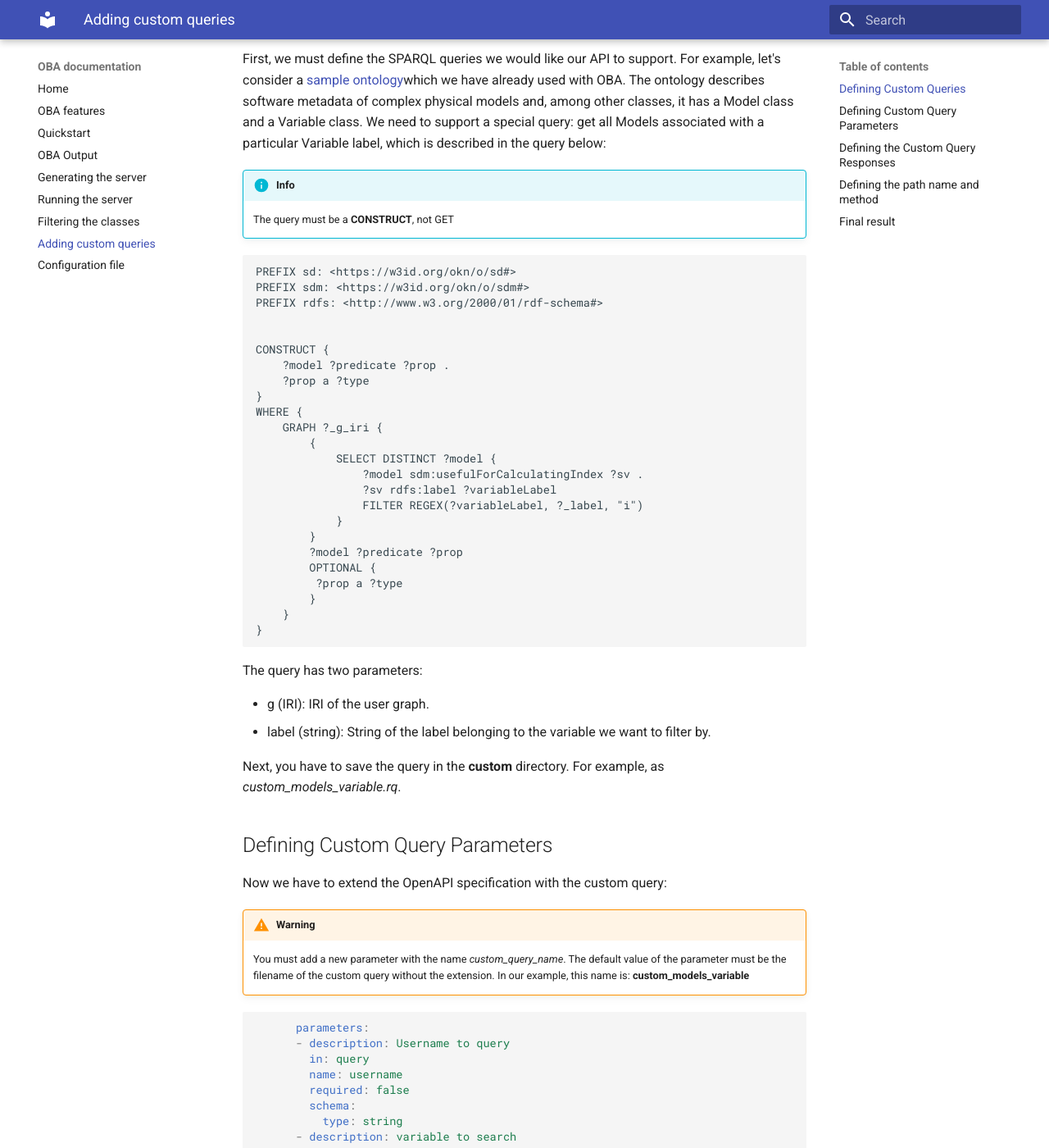
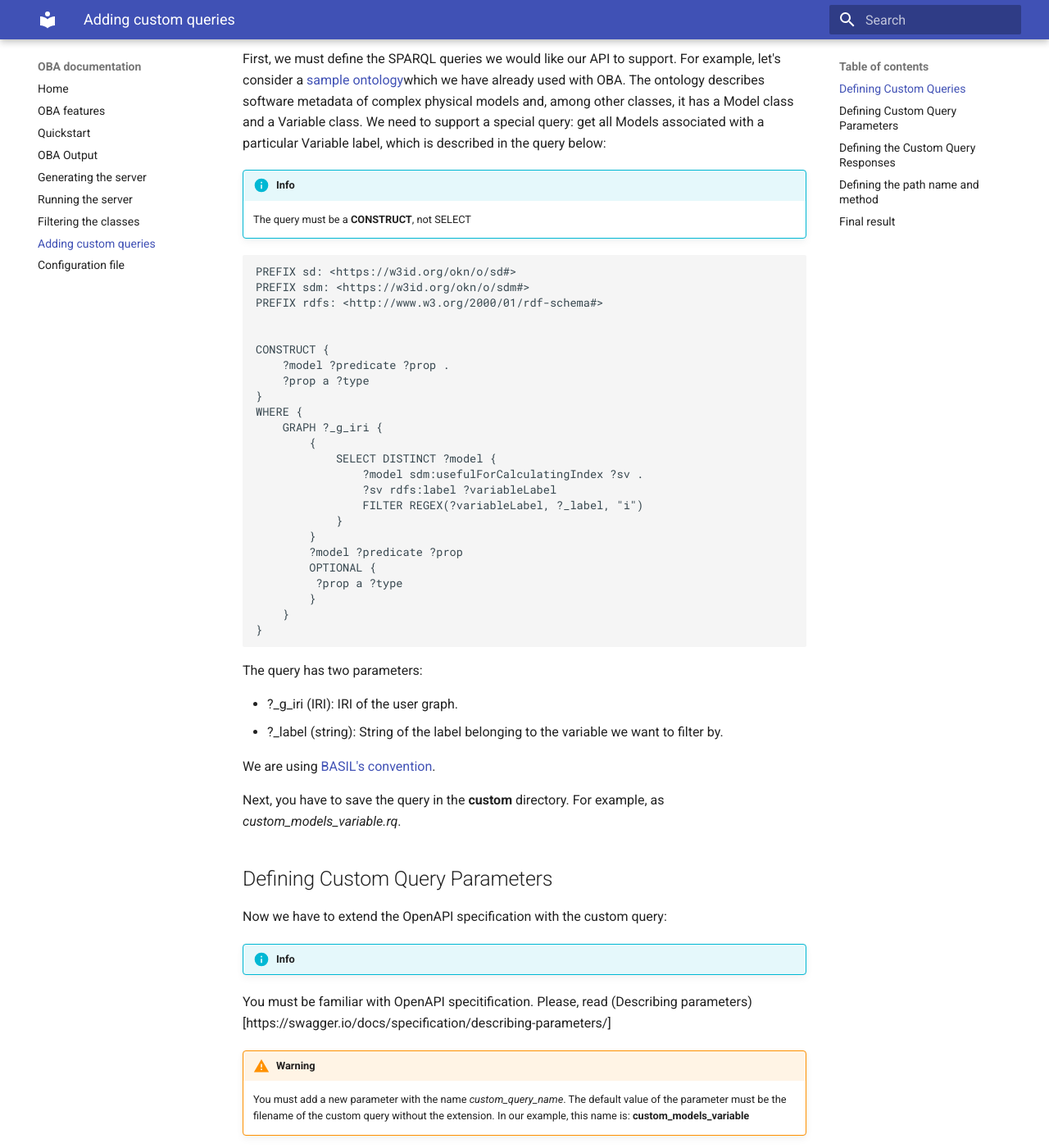
Before and after one commit to KnowledgeCaptureAndDiscovery/OBA, an MkDocs documentation site: the page built from docs/adding_custom_queries.md, in a window 1280 px wide and 1400 px high, scrolled down 288 px. Shown: the whole window at 82% size. Built offline with MkDocs 1.6.1 and Material for MkDocs 9.7.7, drawn with Linux system fonts in a browser that asks for light colours.

Commit message:
fix: improve custom query docs
close: #54

````diff
--- a/docs/adding_custom_queries.md
+++ b/docs/adding_custom_queries.md
@@ -7,8 +7,7 @@ First, we must define the SPARQL queries we would like our API to support. For e
 
 
 !!!info
-    The query must be a **CONSTRUCT**, not GET
-
+    The query must be a **CONSTRUCT**, not SELECT
 
 ```
 PREFIX sd: <https://w3id.org/okn/o/sd#>
@@ -39,14 +38,20 @@ WHERE {
 
 The query has two parameters:
 
-- g (IRI): IRI of the user graph.
-- label (string): String of the label belonging to the variable we want to filter by.
+- ?_g_iri (IRI): IRI of the user graph.
+- ?_label (string): String of the label belonging to the variable we want to filter by.
+
+We are using [BASIL's convention](https://github.com/the-open-university/basil/wiki/SPARQL-variable-name-convention-for-WEB-API-parameters-mapping).
 
 Next, you have to save the query in the **custom** directory. For example, as *custom_models_variable.rq*.
 
 ## Defining Custom Query Parameters
 
 Now we have to extend the OpenAPI specification with the custom query:
+
+!!! info
+   You must be familiar with OpenAPI specitification. Please, read (Describing parameters)[https://swagger.io/docs/specification/describing-parameters/]
+
 
 !!! warning
     You must add a new parameter with the name *custom_query_name*.
````
